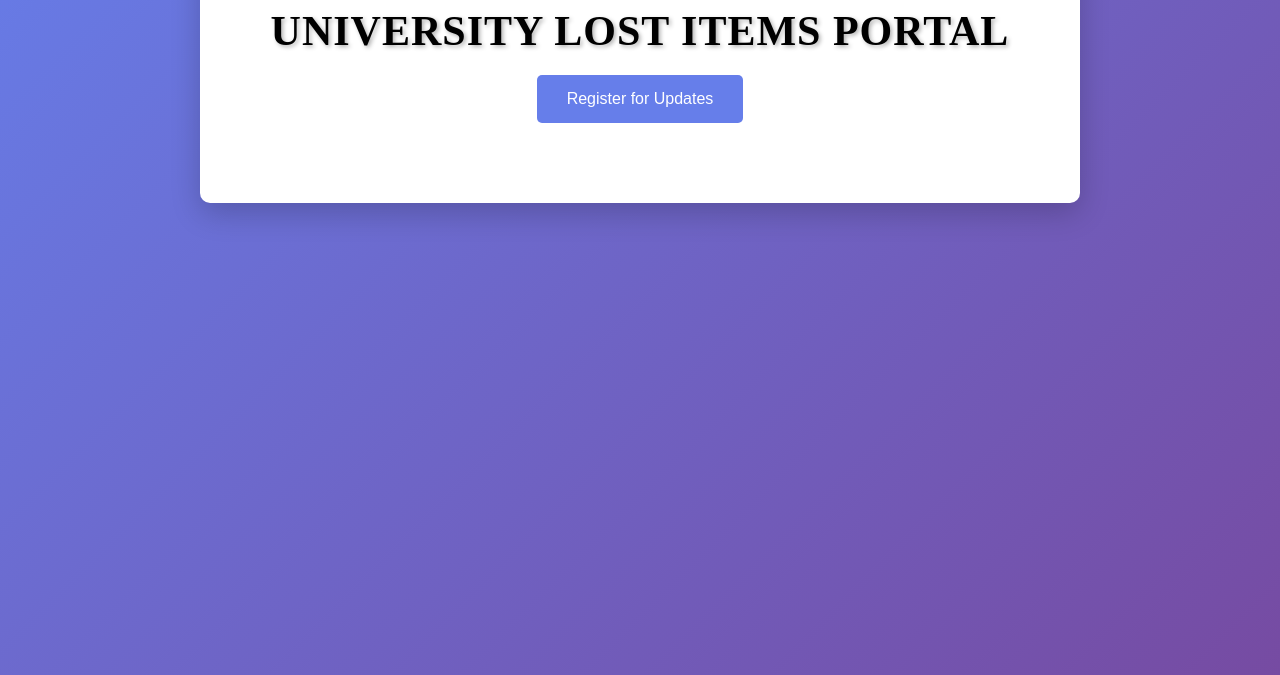
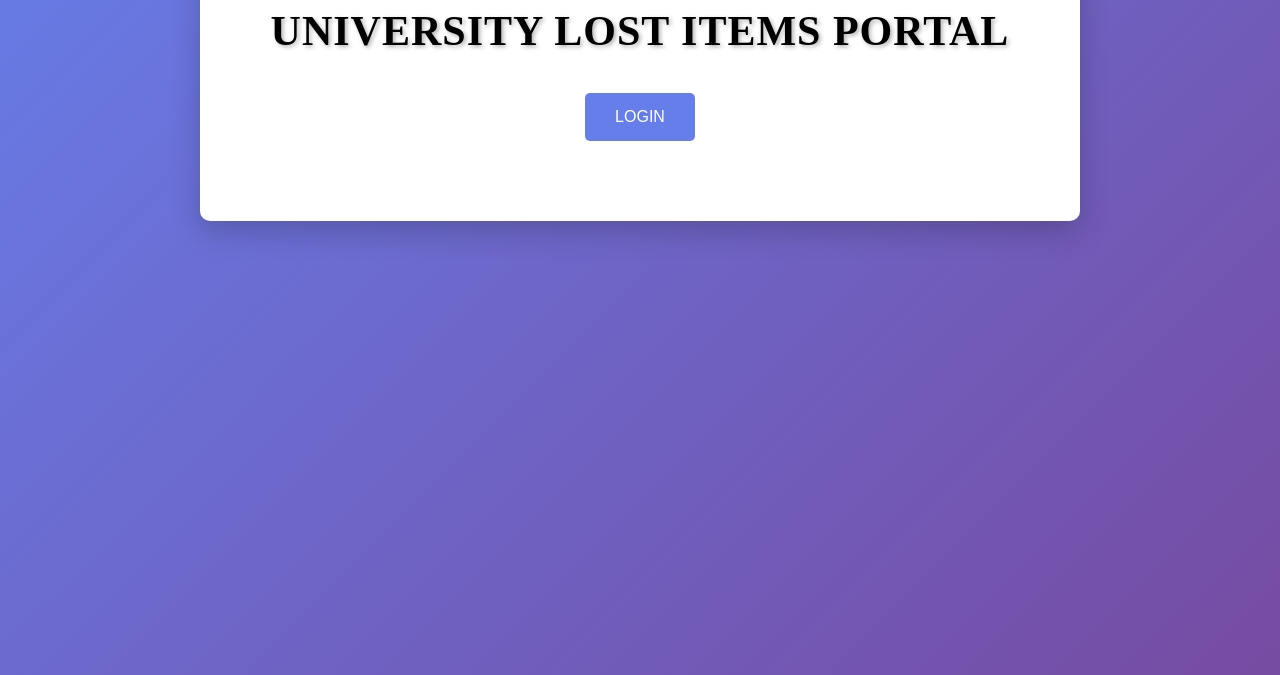
Before and after one commit to alankrit25bai10512-tech/lost_item_portal_uni, a website: page index.html in a window 1280 px wide. Shown: the part 165-840 px from the top of the page. Drawn offline with Linux system fonts and the light colour scheme.

Commit message:
Update index.html

```diff
--- a/index.html
+++ b/index.html
@@ -45,7 +45,8 @@
         <div style="margin-bottom: 30px;">
             <img src="vit-bhopal-logo-vector.png" alt="VIT Bhopal Logo" style="width: 150px; height: auto; margin-bottom: 15px;">
             <h1 style="font-family: 'Times New Roman', serif; font-size: 42px; font-weight: bold; color: black; text-shadow: 2px 2px 4px rgba(0,0,0,0.3); margin: 10px 0; letter-spacing: 1px;">UNIVERSITY LOST ITEMS PORTAL</h1>
-        <a href="login.html" class="btn">Register for Updates</a>
+        <br>
+        <a href="login.html" class="btn">LOGIN</a>
     </div>
 </body>
 </html>
```
